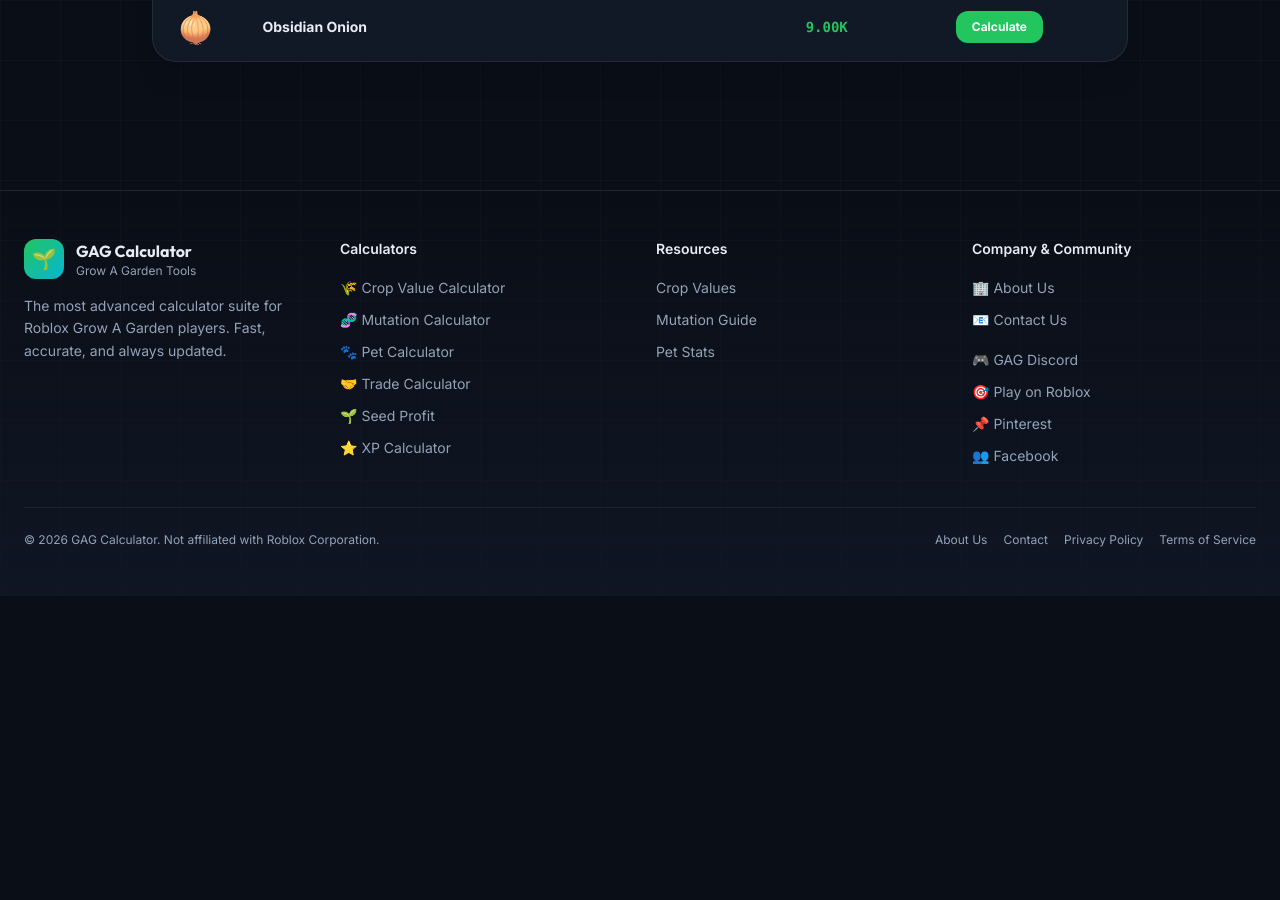
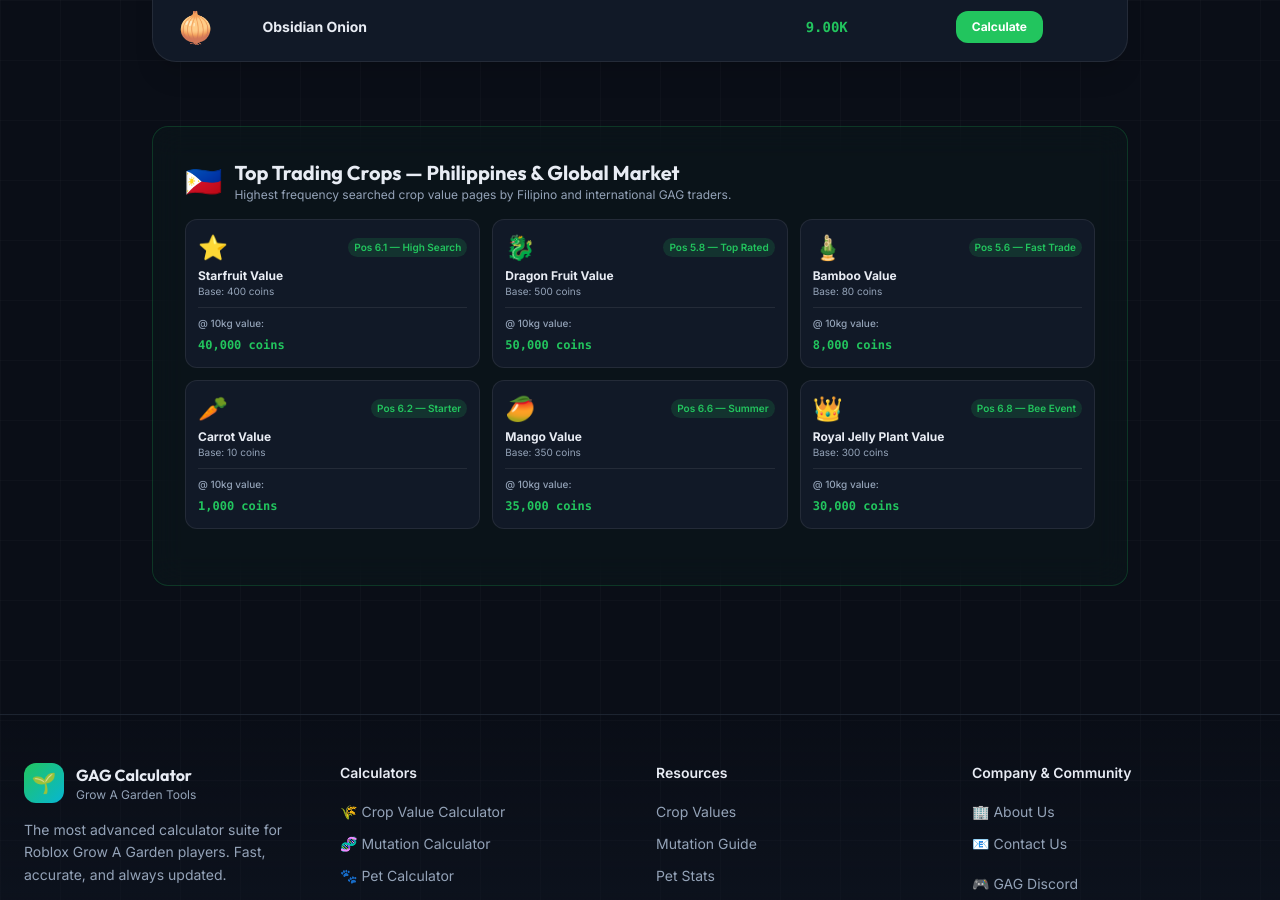
Before and after one commit to liveetcstream-beep/grow-a-garden-calculator, a Next.js app: page /value-list in a window 1280 px wide. Shown: the part 9300-10200 px from the top of the page. Before the commit the page ends 9896 px from the top, so only its background shows below. Built offline with nearby package versions, Linux system fonts and the light colour scheme.

Commit message:
Phase 5.4: Implement Multi-Country & Philippines Trending Trading Crops sub-hub section on Homepage and Value-List page, with internal link equity for top 6 crops (Starfruit, Dragon Fruit, Bamboo, Carrot, Mango, Royal Jelly)

```diff
--- a/src/app/page.tsx
+++ b/src/app/page.tsx
@@ -302,7 +302,7 @@
           </div>
 
           {/* Section 5: Full GAG Values Database & Seed Fusion Guide */}
-          <div className="mb-6">
+          <div className="mb-8">
             <h2 className="text-2xl font-bold mb-4 text-left" style={{ fontFamily: 'var(--font-display)', color: 'var(--foreground)' }}>
               📊 Complete Grow A Garden Values Database & Seed Tools
             </h2>
@@ -312,9 +312,60 @@
             <p className="leading-relaxed mb-4 text-left" style={{ color: 'var(--muted)' }}>
               If you want to fuse lower-tier seeds into rare and mythical crop strains, try our dedicated <Link href="/seed-combiner" className="text-[var(--primary)] hover:underline font-bold">Seed Combiner Tool</Link> to simulate outcome probabilities and calculate 18 watermelon stack yields.
             </p>
-            <div className="p-4 rounded-2xl border text-sm leading-relaxed text-left" style={{ background: 'var(--surface-1)', borderColor: 'var(--glass-border)', color: 'var(--muted)' }}>
-              🌐 <strong>Global Player Note:</strong> Whether you are searching for <i>kalkulator grow a garden</i> (Indonesia/Malaysia), <i>pet calculator grow a garden</i> (Philippines/US), or <i>calculator grow a garden</i> fruit rates, our platform supports multi-region players with updated baseline data for 2026.
+          </div>
+
+          {/* Task 5.4: 🇵🇭 Popular Trading Crops in Philippines & Global Hub */}
+          <div className="mb-12 glass-card-static p-6 sm:p-8 rounded-2xl border" style={{ borderColor: 'rgba(34,197,94,0.2)', background: 'rgba(34,197,94,0.03)' }}>
+            <div className="flex items-center gap-3 mb-4">
+              <span className="text-3xl">🇵🇭</span>
+              <div>
+                <h3 className="text-xl font-bold text-left" style={{ fontFamily: 'var(--font-display)', color: 'var(--foreground)' }}>
+                  Popular Trading Crops — Philippines & Global Hub
+                </h3>
+                <p className="text-xs text-left" style={{ color: 'var(--muted)' }}>
+                  Top searched crops by Filipino, US, and international GAG traders. Click any crop for its live value calculator.
+                </p>
+              </div>
             </div>
+
+            <div className="grid grid-cols-2 sm:grid-cols-3 gap-3 mb-6">
+              {[
+                { id: "starfruit", name: "Starfruit", emoji: "⭐", base: 400, val: "40,000", tag: "🔥 High Demand" },
+                { id: "dragon-fruit", name: "Dragon Fruit", emoji: "🐉", base: 500, val: "50,000", tag: "💰 Top Tier" },
+                { id: "bamboo", name: "Bamboo", emoji: "🎍", base: 80, val: "8,000", tag: "⚡ Fast Trade" },
+                { id: "carrot", name: "Carrot", emoji: "🥕", base: 10, val: "1,000", tag: "🌱 Starter favorite" },
+                { id: "mango", name: "Mango", emoji: "🥭", base: 350, val: "35,000", tag: "✨ Summer Peak" },
+                { id: "royal-jelly-plant", name: "Royal Jelly Plant", emoji: "👑", base: 300, val: "30,000", tag: "🐝 Bee Event" },
+              ].map((c) => (
+                <Link
+                  key={c.id}
+                  href={`/crop/${c.id}-value`}
+                  className="p-3 rounded-xl transition-all hover:scale-105 flex flex-col justify-between"
+                  style={{ background: 'var(--surface-1)', border: '1px solid var(--glass-border)' }}
+                >
+                  <div>
+                    <div className="flex items-center justify-between mb-1">
+                      <span className="text-2xl">{c.emoji}</span>
+                      <span className="text-[10px] px-1.5 py-0.5 rounded-full font-semibold" style={{ background: 'rgba(34,197,94,0.15)', color: '#22c55e' }}>{c.tag}</span>
+                    </div>
+                    <p className="text-xs font-bold text-left" style={{ color: 'var(--foreground)' }}>{c.name}</p>
+                    <p className="text-[10px] text-left" style={{ color: 'var(--muted)' }}>Base: {c.base} coins</p>
+                  </div>
+                  <div className="mt-2 text-left pt-2 border-t" style={{ borderColor: 'var(--glass-border)' }}>
+                    <span className="text-[10px] font-medium block" style={{ color: 'var(--muted)' }}>@ 10kg value:</span>
+                    <span className="text-xs font-black font-mono" style={{ color: 'var(--primary)' }}>{c.val} coins</span>
+                  </div>
+                </Link>
+              ))}
+            </div>
+
+            <p className="text-xs leading-relaxed text-left" style={{ color: 'var(--muted)' }}>
+              Filipino Grow A Garden players are active market traders in community Discord servers and Facebook trading groups. When trading <strong>Starfruit</strong>, <strong>Dragon Fruit</strong>, or <strong>Bamboo</strong>, always run both sides through our <Link href="/trade-calculator" className="text-[var(--primary)] hover:underline font-bold">GAG Trade Calculator</Link> to ensure you maintain a positive net trade value.
+            </p>
+          </div>
+
+          <div className="p-4 rounded-2xl border text-sm leading-relaxed text-left" style={{ background: 'var(--surface-1)', borderColor: 'var(--glass-border)', color: 'var(--muted)' }}>
+            🌐 <strong>Global Player Note:</strong> Whether you are searching for <i>kalkulator grow a garden</i> (Indonesia/Malaysia), <i>pet calculator grow a garden</i> (Philippines/US), or <i>calculator grow a garden</i> fruit rates (UK/India/Canada), our platform supports multi-region players with updated baseline data for 2026.
           </div>
 
         </div>
--- a/src/app/value-list/page.tsx
+++ b/src/app/value-list/page.tsx
@@ -1,4 +1,5 @@
 import type { Metadata } from "next";
+import Link from "next/link";
 import { CROPS } from "@/data/crops";
 import { PETS } from "@/data/pets";
 import { getCanonical } from "@/lib/canonical";
@@ -76,6 +77,52 @@
       </div>
 
       <ValueListTabs crops={CROPS} pets={PETS} />
+
+      {/* Task 5.4: 🇵🇭 Popular Trading Crops in Philippines & Global Marketplace */}
+      <div className="mt-16 glass-card-static p-6 sm:p-8 rounded-2xl border" style={{ borderColor: 'rgba(34,197,94,0.2)', background: 'rgba(34,197,94,0.03)' }}>
+        <div className="flex items-center gap-3 mb-4">
+          <span className="text-3xl">🇵🇭</span>
+          <div>
+            <h2 className="text-xl font-bold text-left" style={{ fontFamily: 'var(--font-display)', color: 'var(--foreground)' }}>
+              Top Trading Crops — Philippines & Global Market
+            </h2>
+            <p className="text-xs text-left" style={{ color: 'var(--muted)' }}>
+              Highest frequency searched crop value pages by Filipino and international GAG traders.
+            </p>
+          </div>
+        </div>
+
+        <div className="grid grid-cols-2 sm:grid-cols-3 gap-3 mb-6">
+          {[
+            { id: "starfruit", name: "Starfruit Value", emoji: "⭐", base: 400, val: "40,000", tag: "Pos 6.1 — High Search" },
+            { id: "dragon-fruit", name: "Dragon Fruit Value", emoji: "🐉", base: 500, val: "50,000", tag: "Pos 5.8 — Top Rated" },
+            { id: "bamboo", name: "Bamboo Value", emoji: "🎍", base: 80, val: "8,000", tag: "Pos 5.6 — Fast Trade" },
+            { id: "carrot", name: "Carrot Value", emoji: "🥕", base: 10, val: "1,000", tag: "Pos 6.2 — Starter" },
+            { id: "mango", name: "Mango Value", emoji: "🥭", base: 350, val: "35,000", tag: "Pos 6.6 — Summer" },
+            { id: "royal-jelly-plant", name: "Royal Jelly Plant Value", emoji: "👑", base: 300, val: "30,000", tag: "Pos 6.8 — Bee Event" },
+          ].map((c) => (
+            <Link
+              key={c.id}
+              href={`/crop/${c.id}-value`}
+              className="p-3 rounded-xl transition-all hover:scale-105 flex flex-col justify-between"
+              style={{ background: 'var(--surface-1)', border: '1px solid var(--glass-border)' }}
+            >
+              <div>
+                <div className="flex items-center justify-between mb-1">
+                  <span className="text-2xl">{c.emoji}</span>
+                  <span className="text-[10px] px-1.5 py-0.5 rounded-full font-semibold" style={{ background: 'rgba(34,197,94,0.15)', color: '#22c55e' }}>{c.tag}</span>
+                </div>
+                <p className="text-xs font-bold text-left" style={{ color: 'var(--foreground)' }}>{c.name}</p>
+                <p className="text-[10px] text-left" style={{ color: 'var(--muted)' }}>Base: {c.base} coins</p>
+              </div>
+              <div className="mt-2 text-left pt-2 border-t" style={{ borderColor: 'var(--glass-border)' }}>
+                <span className="text-[10px] font-medium block" style={{ color: 'var(--muted)' }}>@ 10kg value:</span>
+                <span className="text-xs font-black font-mono" style={{ color: 'var(--primary)' }}>{c.val} coins</span>
+              </div>
+            </Link>
+          ))}
+        </div>
+      </div>
     </div>
   );
 }
```
